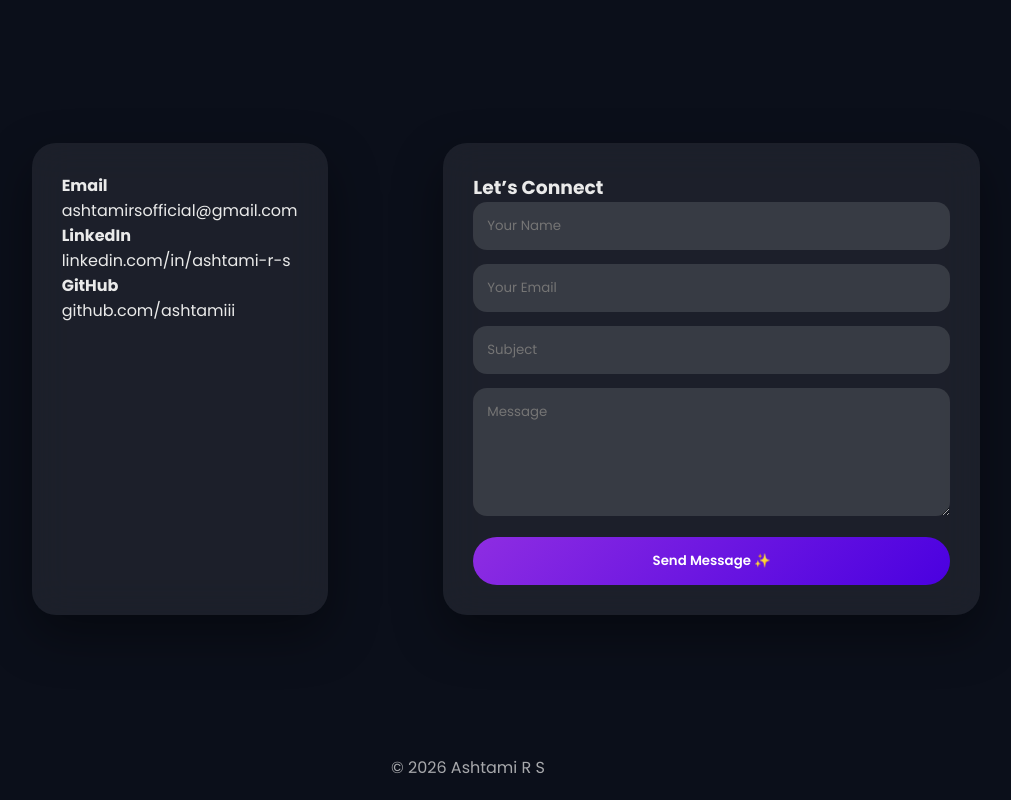
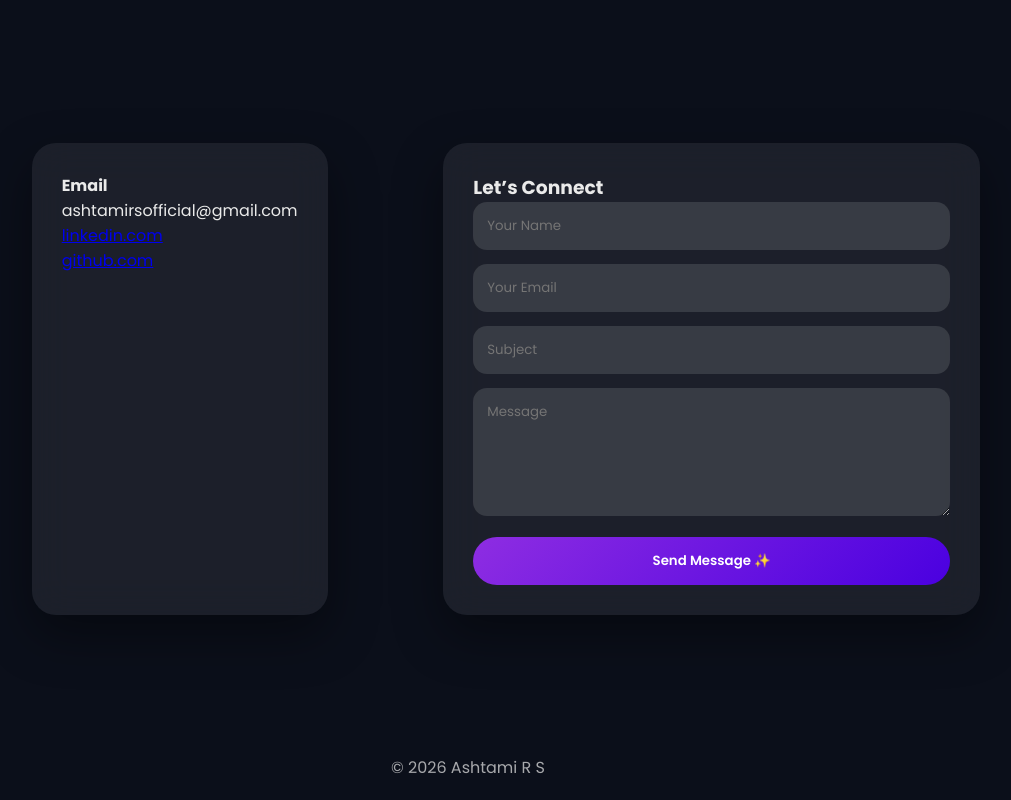
Before and after one commit to ashtamiii/ashtamiii.github.io, a plain HTML site: page index.html in a window 1280 px wide. Shown: the part 3087-3887 px from the top of the page, without its empty margins (172-1183 px from the left). Drawn offline with nearby package versions, Linux system fonts and the light colour scheme.

Commit message:
Update index.html

```diff
--- a/index.html
+++ b/index.html
@@ -122,11 +122,20 @@
       <h4>Email</h4>
       <p>ashtamirsofficial@gmail.com</p>
 
-      <h4>LinkedIn</h4>
-      <p>linkedin.com/in/ashtami-r-s</p>
+      <p>
+  <a href="https://www.linkedin.com/in/ashtami-r-s-87047a307"
+     target="_blank" rel="noopener noreferrer">
+     linkedin.com
+  </a>
+</p>
 
-      <h4>GitHub</h4>
-      <p>github.com/ashtamiii</p>
+<p>
+  <a href="https://github.com/ashtamiii"
+     target="_blank" rel="noopener noreferrer">
+     github.com
+  </a>
+</p>
+
     </div>
 
     <form class="contact-form glass-card" id="contact-form">
```
